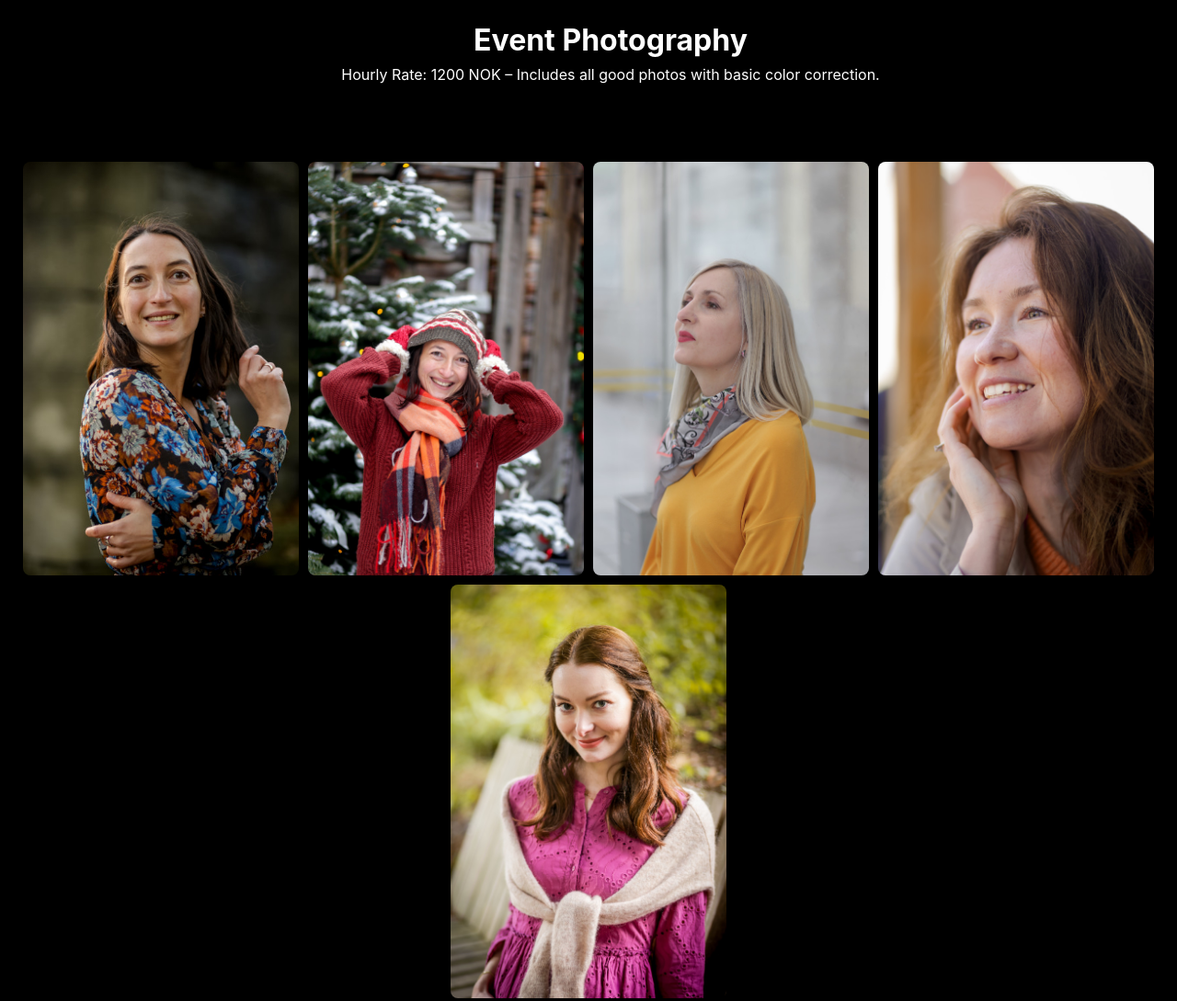
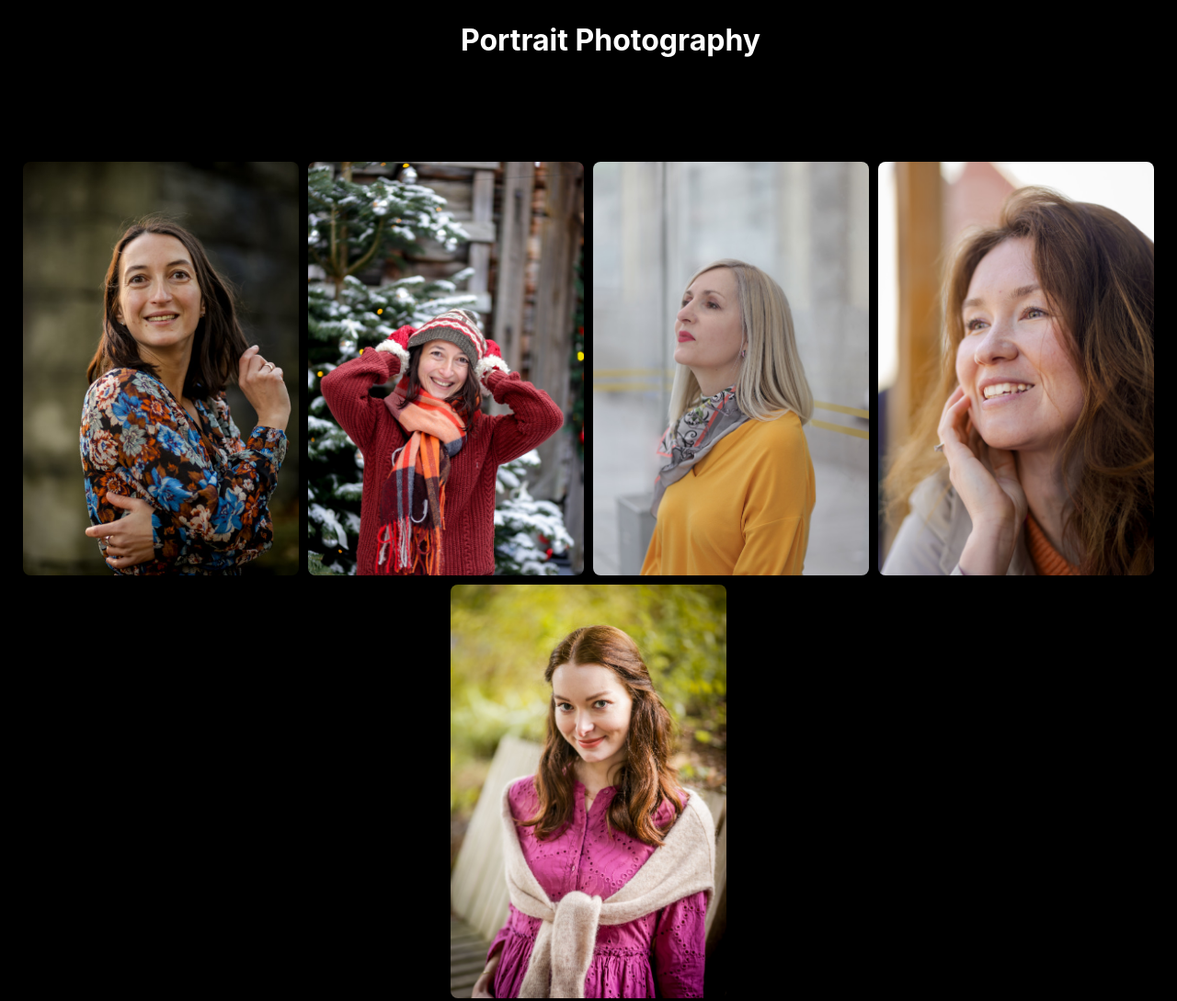
Before and after one commit to abylinkin/nbfoto, a plain HTML site: page portrait.html in a window 1280 px wide. Shown: the top 1089 px of the page at 92% size. Drawn offline with Linux system fonts and the light colour scheme.

Commit message:
Update portrait.html

```diff
--- a/portrait.html
+++ b/portrait.html
@@ -61,8 +61,8 @@
 </head>
 <body>
   <div class="overlay">
-    <h1>Event Photography</h1>
-    <p>Hourly Rate: 1200 NOK – Includes all good photos with basic color correction.</p>
+    <h1>Portrait Photography</h1>
+
   </div>
 
   <div class="gallery">
```
